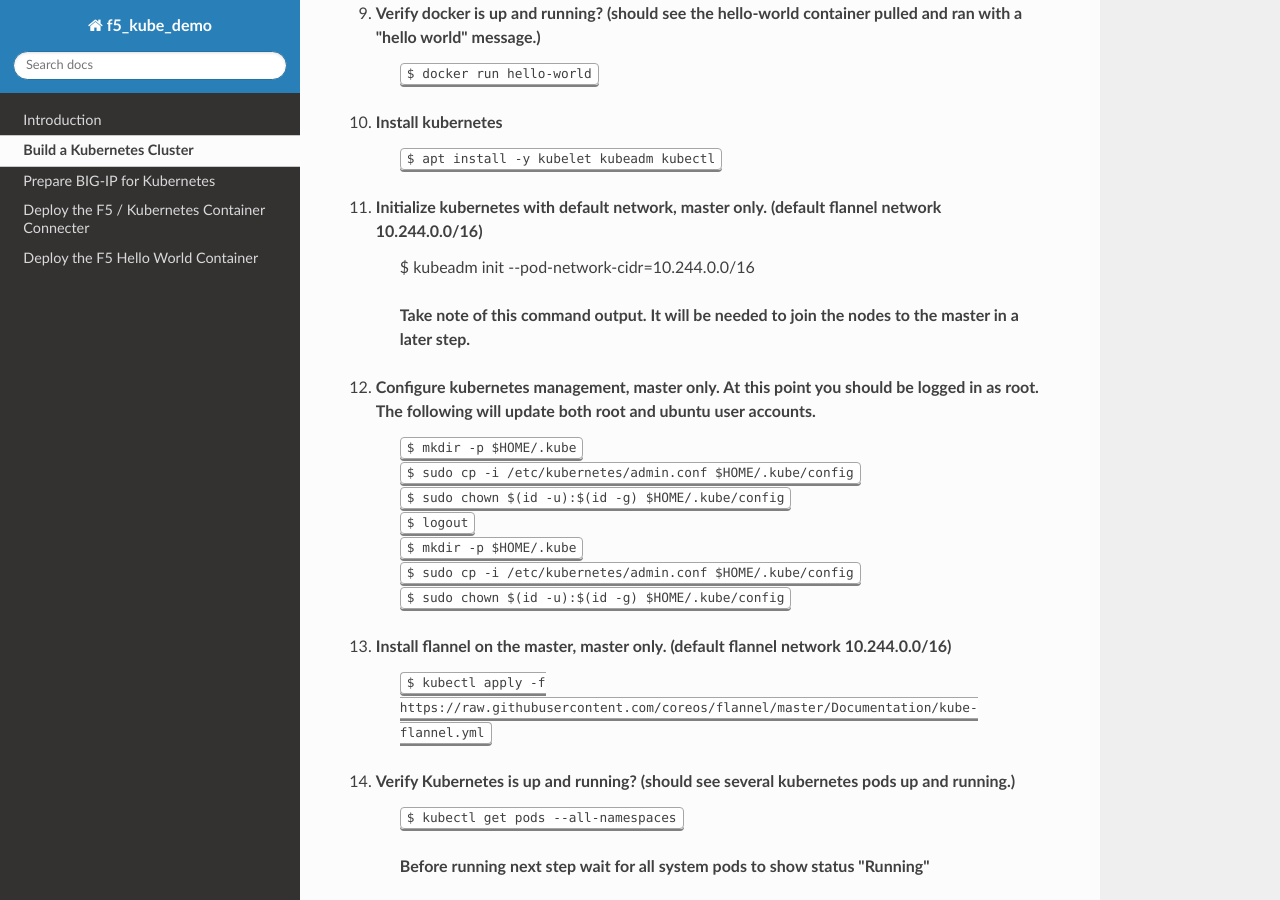
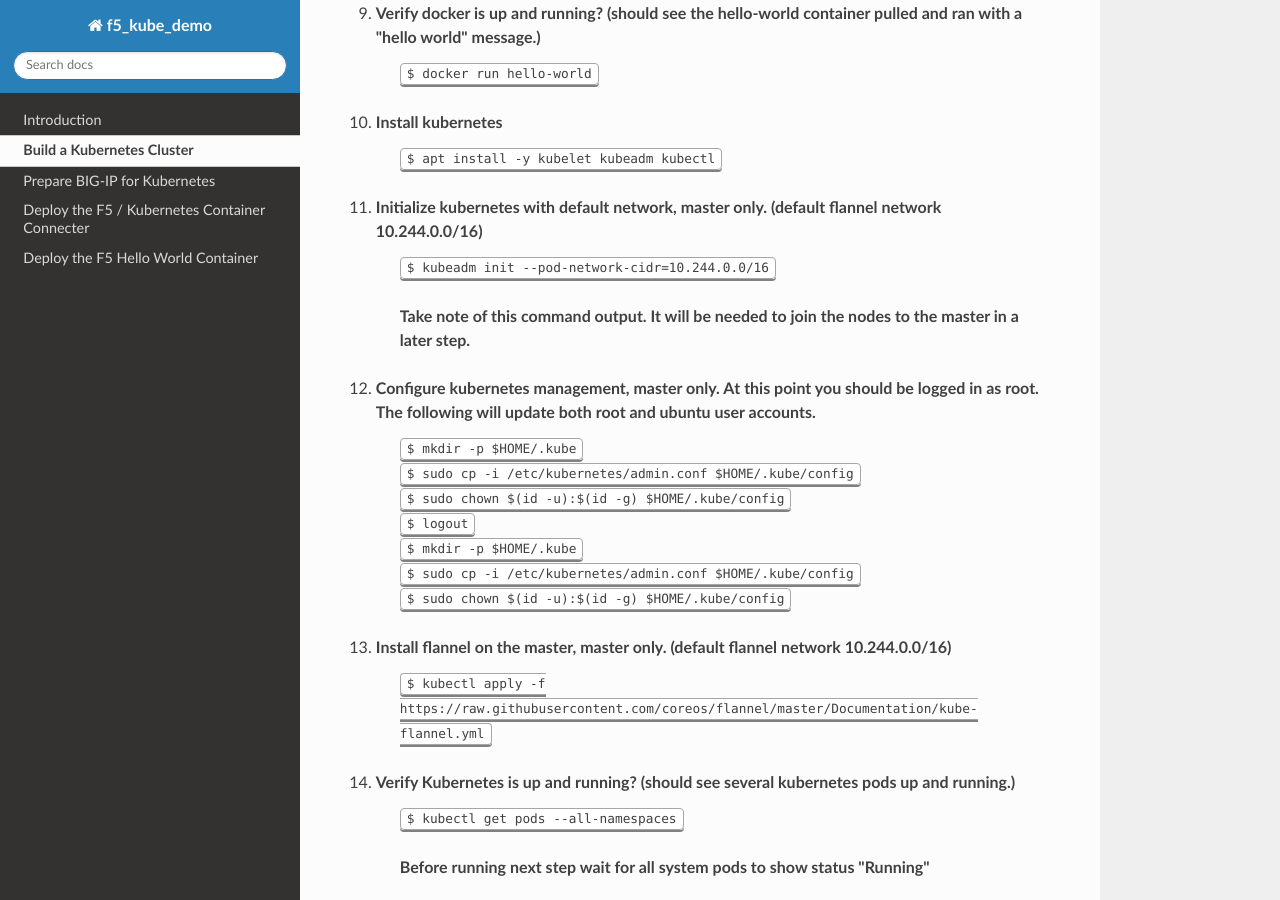
Before and after one commit to vtog/f5-kube-demo, a Sphinx documentation site: the page built from docs/kubernetes.rst, in a window 1280 px wide and 900 px high, scrolled down 1260 px. Built offline with Sphinx 7.4.7 and the Read the Docs theme 2.0.0, drawn with Linux system fonts in a browser that asks for light colours; some of the changed lines change nothing that is shown.

Commit message:
format format format

```diff
--- a/docs/kubernetes.rst
+++ b/docs/kubernetes.rst
@@ -36,7 +36,7 @@
 #. Install kubernetes
     | :kbd:`$ apt install -y kubelet kubeadm kubectl`
 #. Initialize kubernetes with default network, **master only**. (default flannel network 10.244.0.0/16)
-    | $ kubeadm init --pod-network-cidr=10.244.0.0/16
+    | :kbd:`$ kubeadm init --pod-network-cidr=10.244.0.0/16`
     |
     | **Take note of this command output.  It will be needed to join the nodes to the master in a later step.**
 #. Configure kubernetes management, **master only**.  At this point you should be logged in as root.  The following will update both root and ubuntu user accounts.
```
